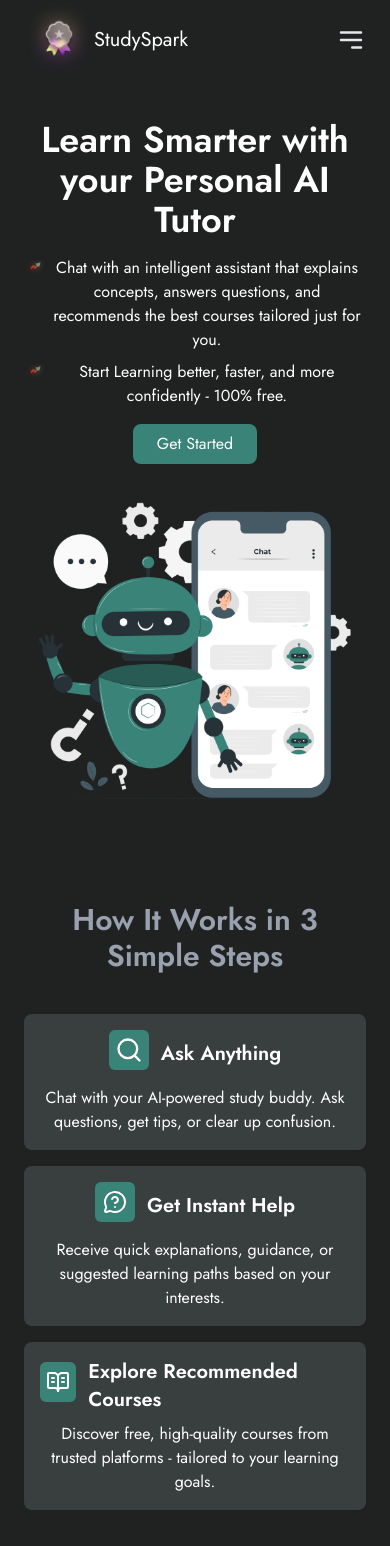
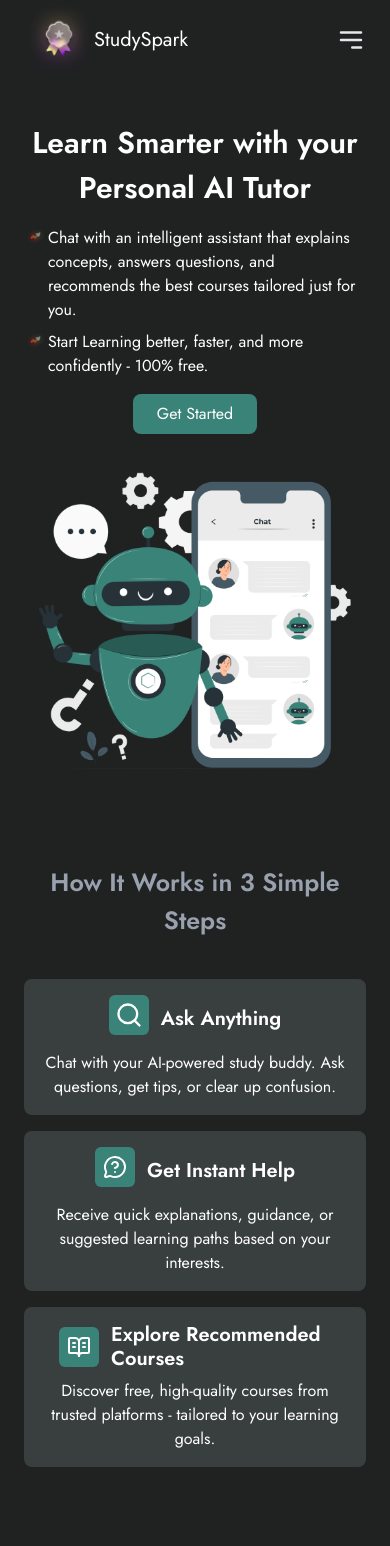
Before and after one commit to Nnamdi-Uzoigwe/StudySpark-App, a Next.js app: page / in a window 390 px wide. Shown: the top 1546 px of the page. Built offline with nearby package versions, Linux system fonts and the light colour scheme.

Commit message:
new commit

```diff
--- a/sections/Faq.tsx
+++ b/sections/Faq.tsx
@@ -5,7 +5,7 @@ export default function Faq() {
         <div id="faq" className="mt-10 px-6 lg:px-50">
             <div className="flex flex-col justify-center items-center">
 
-            <h2 className="text-3xl text-gray-400 font-semibold text-center mb-2">Frequently Asked Questions</h2>
+            <h2 className="text-[25px] lg:text-3xl text-gray-400 font-semibold text-center mb-2">Frequently Asked Questions</h2>
             <p className="mb-6 w-[100%] lg:w-[50%] text-center text-gray-300">Got questions? We've got answers. Below are some of the most common things learners ask about our AI-powered study assistant and how it works.</p>
             </div>
             <FaqAccordion />
--- a/sections/HomeHero.tsx
+++ b/sections/HomeHero.tsx
@@ -4,16 +4,16 @@ export default function HomeHero() {
     return (
         <div className="px-6 lg:px-50 py-10 lg:py-20 grid grid-cols-1 lg:grid-cols-2 items-center gap-4 lg:gap-10">
             <div className="text-white">
-                <h1 className="text-4xl font-semibold mb-4 text-center lg:text-left">Learn Smarter with your Personal AI Tutor</h1>
+                <h1 className="text-[30px] lg:text-4xl font-semibold mb-4 text-center lg:text-left">Learn Smarter with your Personal AI Tutor</h1>
                 <div className="mb-2 flex justify-center lg:justify-start items-start">
                     <img src="/check.png" alt="" className="w-[7%]" />
-                    <p className="w-[100%] lg:w-[65%] text-center lg:text-left">Chat with an intelligent assistant that explains concepts, answers questions, and recommends
+                    <p className="w-[100%] lg:w-[65%]">Chat with an intelligent assistant that explains concepts, answers questions, and recommends
                         the best courses tailored just for you.
                     </p>
                 </div>
                 <div className="mb-4 flex justify-center lg:justify-start items-start">
                     <img src="/check.png" alt="" className="w-[7%]" />
-                    <p className="w-[100%] lg:w-[65%] text-center lg:text-left">Start Learning better, faster, and more confidently - 100% free. </p>
+                    <p className="w-[100%] lg:w-[65%]">Start Learning better, faster, and more confidently - 100% free. </p>
                 </div>
 
                 <div className="flex justify-center lg:justify-start">
--- a/sections/HowItWorks.tsx
+++ b/sections/HowItWorks.tsx
@@ -2,8 +2,8 @@ import { BookOpenText, MessageCircleQuestionMark, Search } from "lucide-react";
 
 export default function HowItWorks() {
     return (
-        <div className="px-6 lg:px-50 py-10 text-white">
-            <h1 className="text-gray-400 text-3xl font-semibold text-center lg:text-left">How It Works in 3 Simple Steps</h1>
+        <div className="px-6 lg:px-50 py-8 lg:py-10 text-white">
+            <h1 className="text-gray-400 text-[25px] lg:text-3xl font-semibold text-center lg:text-left">How It Works in 3 Simple Steps</h1>
 
             <div className="mt-10 grid grid-cols-1 lg:grid-cols-3 gap-4">
 
@@ -33,18 +33,33 @@ export default function HowItWorks() {
                     </p>
                 </div>
 
-                <div className="bg-[#393e3e] rounded-lg p-4">
-                    <div className="flex justify-center lg:justify-start items-center gap-3 mb-2">
-                        <div className="bg-[#398378] text-white flex justify-center items-center  h-10 w-10 rounded-md mb-2">
+                {/* <div className="bg-[#393e3e] rounded-lg p-4">
+                    <div className="flex items-center justify-center lg:justify-start gap-3 mb-2">
+                        <div className="bg-[#398378] text-white flex justify-center items-center h-10 w-10 rounded-md ">
                             <BookOpenText />
                         </div>
-                        <h3 className="text-xl font-semibold">Explore Recommended Courses</h3>
+                        <h3 className="text-xl font-semibold ">Explore Recommended Courses</h3>
                     </div>
                     <p className="text-center lg:text-left">
                         Discover free, high-quality courses from trusted platforms - tailored
                         to your learning goals.
                     </p>
-                </div>
+                </div> */}
+                <div className="bg-[#393e3e] rounded-lg p-4">
+  <div className="flex flex-col items-center lg:items-start">
+    <div className="flex justify-center lg:justify-start items-center gap-3 flex-wrap text-center mb-2">
+      <div className="bg-[#398378] text-white flex justify-center items-center h-10 w-10 rounded-md">
+        <BookOpenText />
+      </div>
+      <h3 className="text-xl font-semibold text-left max-w-[220px] leading-[1.2]">Explore Recommended Courses</h3>
+    </div>
+    <p className="text-center lg:text-left">
+      Discover free, high-quality courses from trusted platforms - tailored
+      to your learning goals.
+    </p>
+  </div>
+</div>
+
 
             </div>
         </div>
--- a/sections/KeyFeatures.tsx
+++ b/sections/KeyFeatures.tsx
@@ -5,7 +5,7 @@ import { GoGoal } from "react-icons/go";
 export default function KeyFeatures() {
     return (
         <div id="features" className="px-6 lg:px-50 py-10 text-white">
-            <h3 className="text-3xl text-gray-400 font-semibold mb-2 text-center lg:text-left">Key Features</h3>
+            <h3 className="text-[25px] lg:text-3xl text-gray-400 font-semibold mb-2 text-center lg:text-left">Key Features</h3>
             <div className="flex justify-center lg:justify-start">
                 <span className="bg-[#398378] rounded-full py-[3px] px-4 text-sm text-center lg:text-left">Why Students Love It</span>
             </div>
--- a/sections/Subscribe.tsx
+++ b/sections/Subscribe.tsx
@@ -3,7 +3,7 @@ import Button from "@/components/Button";
 export default function Subscribe() {
     return (
         <div className="mt-10 py-10 px-6 lg:px-50">
-            <h2 className="text-gray-400 text-3xl text-center lg:text-left font-semibold">Stay Ahead with Smarter Learning Tips</h2>
+            <h2 className="text-gray-400 text-[25px] lg:text-3xl text-center lg:text-left font-semibold">Stay Ahead with Smarter Learning Tips</h2>
             <div className="mt-6 flex flex-col lg:flex-row justify-between items-center">
                 <p className="text-white w-[100%] lg:w-[50%] text-center lg:text-left mb-4 lg:mb-0">
                     Join our mailing list to get early access, study tips, and free resources. Be the first to know when new features or learning tools drop!
@@ -15,7 +15,7 @@ export default function Subscribe() {
                         placeholder="Enter your email here..."
                         className="bg-white min-w-[250px] lg:min-w-[300px] p-[5px] text-lg rounded-lg"
                     />
-                    <Button>Subscribe</Button>
+                    <button className="text-white bg-[#398378] px-6 py-2 rounded-lg w-full lg:w-fit cursor-pointer">Subscribe</button>
                 </form>
             </div>
         </div>
--- a/sections/Testimonials.tsx
+++ b/sections/Testimonials.tsx
@@ -3,7 +3,7 @@ import TestimonialSlider from "@/components/TestimonialSlider";
 export default function Testimonials() {
     return (
         <div className="mt-10 px-6 lg:px-50">
-            <h2 className="text-3xl font-semibold text-center text-gray-400 mb-4">What Learners Are Saying</h2>
+            <h2 className="text-[25px] lg:text-3xl font-semibold text-center text-gray-400 mb-2 lg:mb-4">What Learners Are Saying</h2>
 
             <TestimonialSlider />
         </div>
```
